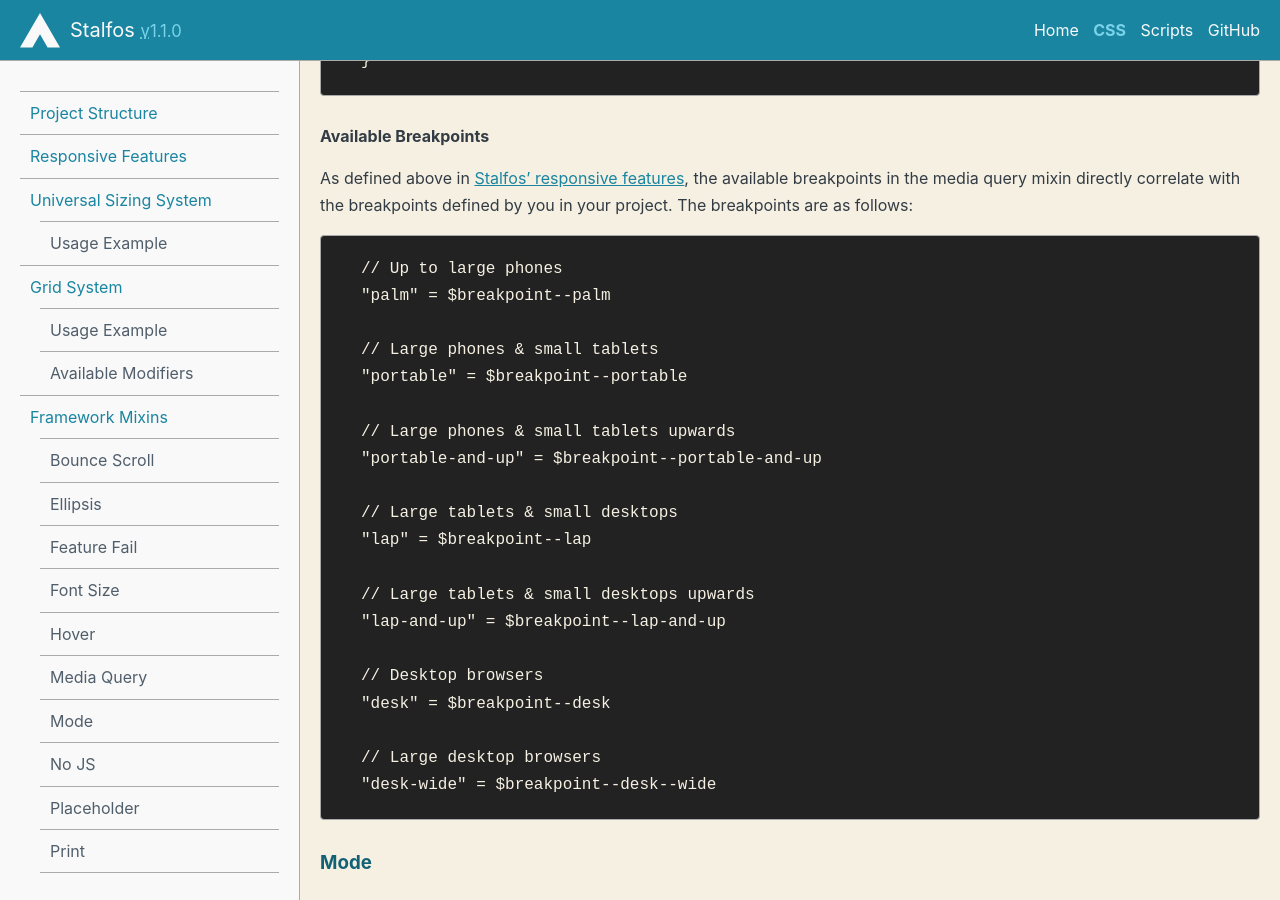
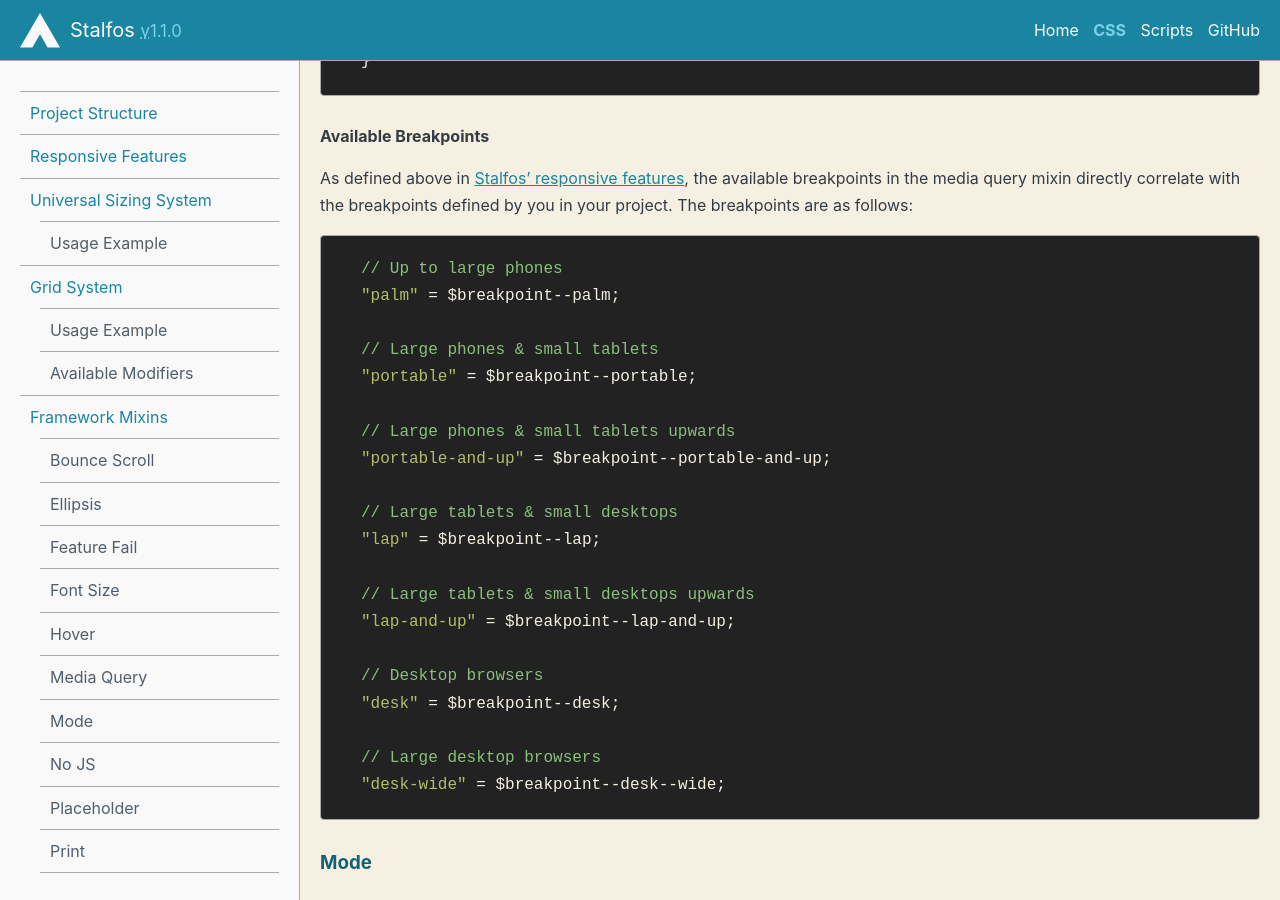
Before and after one commit to Andy-set-studio/stalfos.io, a Jekyll site: the page built from 01-css.md, in a window 1280 px wide and 900 px high, scrolled down 7732 px. Built offline with Jekyll 4.4.1, drawn with Linux system fonts in a browser that asks for light colours.

Commit message:
Housekeeping

````diff
--- a/01-css.md
+++ b/01-css.md
@@ -192,7 +192,7 @@ This mixin provides a wrapper to work with the core of [Stalfos' responsive feat
 
 As defined above in [Stalfos' responsive features](#responsive-features), the available breakpoints in the media query mixin directly correlate with the breakpoints defined by you in your project. The breakpoints are as follows:
 
-```
+```scss
 {% include samples/css/framework-mixins/media-query-breakpoints.txt %}
 ```
 
````
Also changed, not shown: _includes/samples/css/framework-mixins/media-query-breakpoints.txt (+7 -7 lines).
